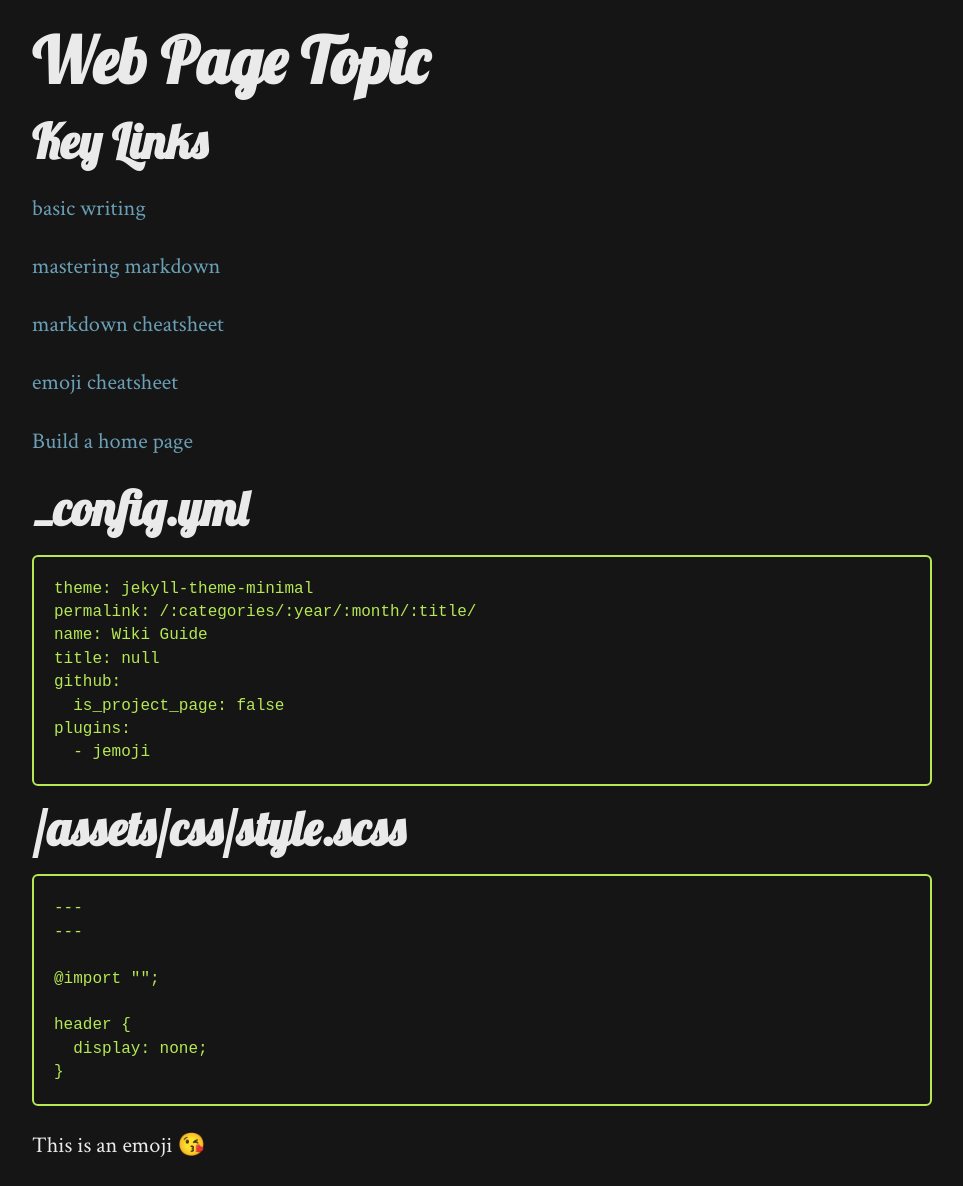
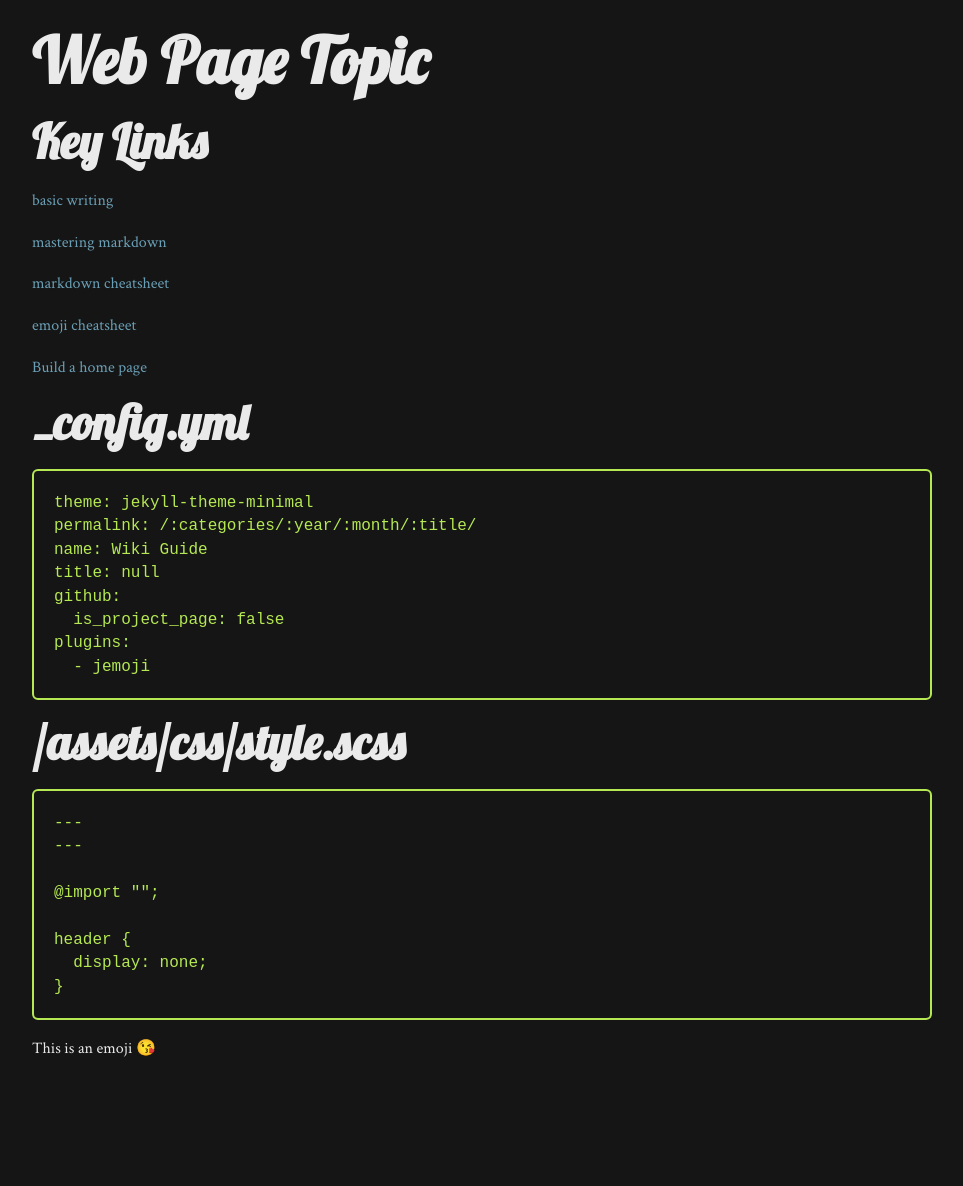
Before and after one commit to profphillips/wikibasics, a Jekyll site: the page built from index.md, in a window 1280 px wide. Shown: the whole page, without its empty margins (158-1121 px from the left). Built offline with Jekyll 4.4.1, drawn with Linux system fonts in a browser that asks for light colours; emoji names are drawn with the system emoji font; our own code applies the rules of GitHub Pages for plain Markdown files; after the commit the page ends 1082 px from its top, so only the background shows below that.

Commit message:
Update style.scss

```diff
--- a/assets/css/style.scss
+++ b/assets/css/style.scss
@@ -119,7 +119,7 @@ h1 {
 */
 
 p {
-  font-size: 1.4rem;
+  //font-size: 1.4rem;
   line-height: 1.6;
   //word-spacing: 0.6rem;
   //letter-spacing: 0.1rem;
```
